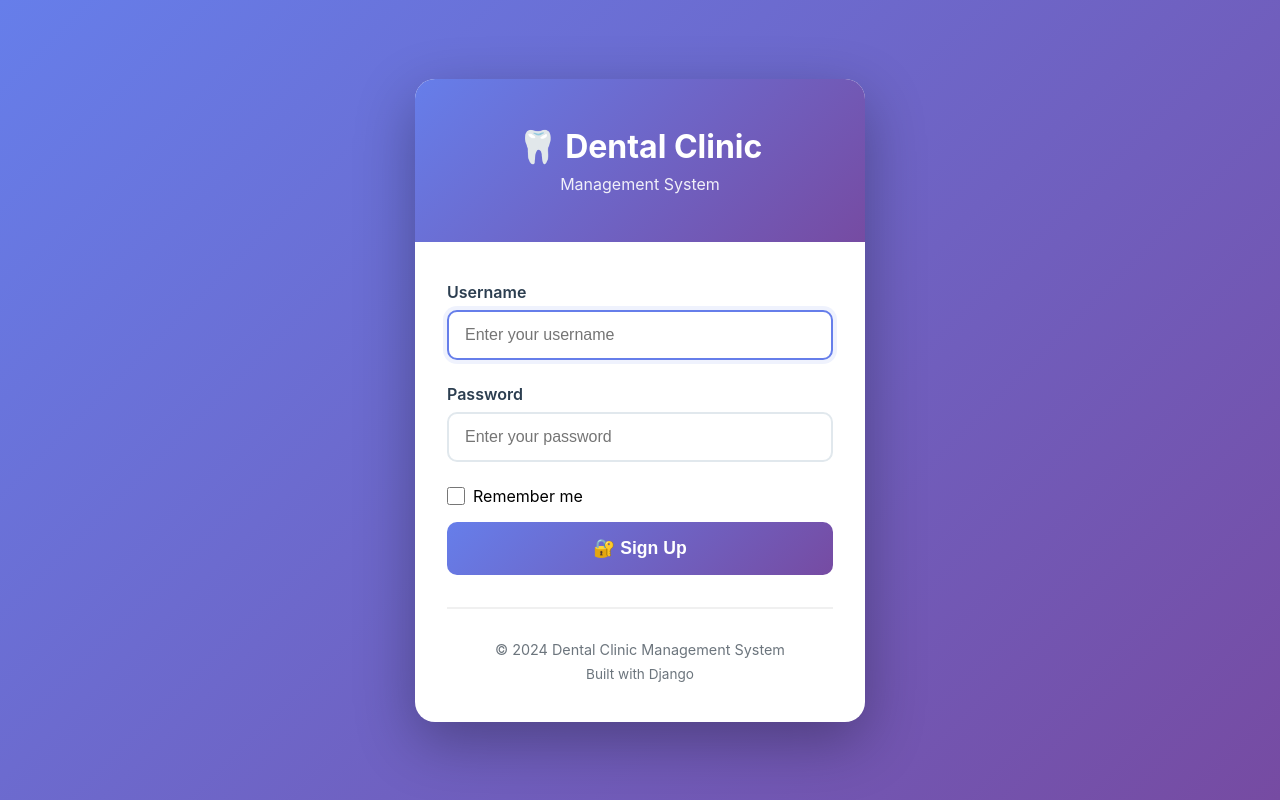
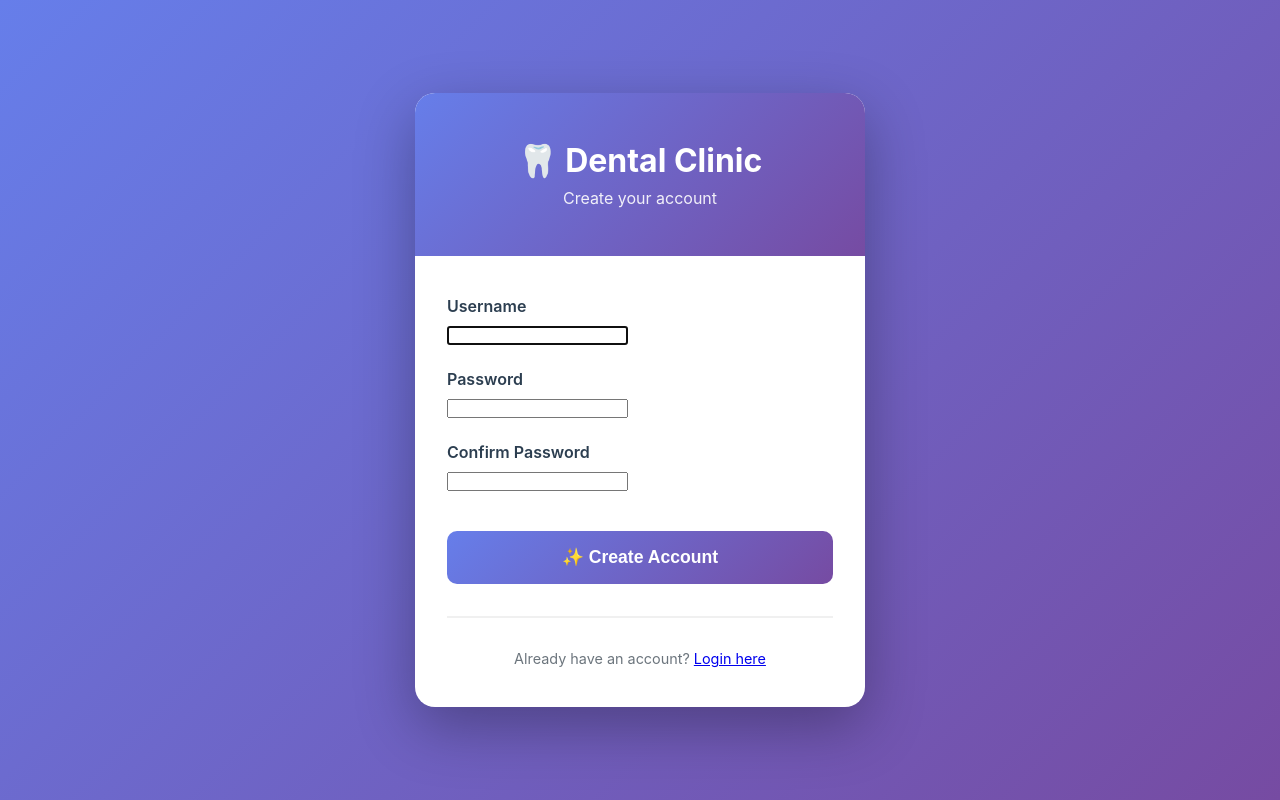
Before and after one commit to Rikiza89/Dental_clinic_web_app, a Django app: page /signup/ in a window 1280 px wide. Run offline with Django 5.2, Linux system fonts and the light colour scheme.

Commit message:
Update signup.html

```diff
--- a/dental/templates/registration/signup.html
+++ b/dental/templates/registration/signup.html
@@ -1,10 +1,10 @@
-<!-- templates/registration/login.html -->
+<!-- templates/registration/signup.html -->
 <!DOCTYPE html>
 <html lang="en">
 <head>
     <meta charset="UTF-8">
     <meta name="viewport" content="width=device-width, initial-scale=1.0">
-    <title>Login - Dental Clinic Management</title>
+    <title>Sign Up - Dental Clinic Management</title>
     <style>
         * {
             margin: 0;
@@ -161,65 +161,44 @@
     <div class="login-container">
         <div class="login-header">
             <h1>🦷 Dental Clinic</h1>
-            <p>Management System</p>
+            <p>Create your account</p>
         </div>
 
         <div class="login-body">
             {% if form.errors %}
             <div class="error-message">
-                <strong>❌ Login Failed</strong>
-                <p>Please check your username and password and try again.</p>
+                <strong>❌ Signup Failed</strong>
+                {{ form.errors }}
             </div>
-            {% endif %}
-
-            {% if next %}
-                {% if user.is_authenticated %}
-                <div class="error-message">
-                    <p>Your account doesn't have access to this page. To proceed, please login with an account that has access.</p>
-                </div>
-                {% endif %}
             {% endif %}
 
             <form method="post" action="{% url 'signup' %}">
                 {% csrf_token %}
 
                 <div class="form-group">
-                    <label for="id_username" class="form-label">Username</label>
-                    <input type="text"
-                           name="username"
-                           id="id_username"
-                           class="form-control"
-                           placeholder="Enter your username"
-                           autofocus
-                           required>
+                    <label class="form-label">Username</label>
+                    {{ form.username }}
                 </div>
 
                 <div class="form-group">
-                    <label for="id_password" class="form-label">Password</label>
-                    <input type="password"
-                           name="password"
-                           id="id_password"
-                           class="form-control"
-                           placeholder="Enter your password"
-                           required>
+                    <label class="form-label">Password</label>
+                    {{ form.password1 }}
                 </div>
 
-                <div class="checkbox-group">
-                    <input type="checkbox" name="remember" id="id_remember">
-                    <label for="id_remember">Remember me</label>
+                <div class="form-group">
+                    <label class="form-label">Confirm Password</label>
+                    {{ form.password2 }}
                 </div>
 
-                <input type="hidden" name="next" value="{{ next }}">
-
                 <button type="submit" class="btn-login">
-                    🔐 Sign Up
+                    ✨ Create Account
                 </button>
             </form>
 
             <div class="login-footer">
-                <p>© 2024 Dental Clinic Management System</p>
-                <p style="margin-top: 0.5rem; font-size: 0.85rem;">
-                    Built with Django
+                <p>
+                    Already have an account?
+                    <a href="{% url 'login' %}">Login here</a>
                 </p>
             </div>
         </div>
```
